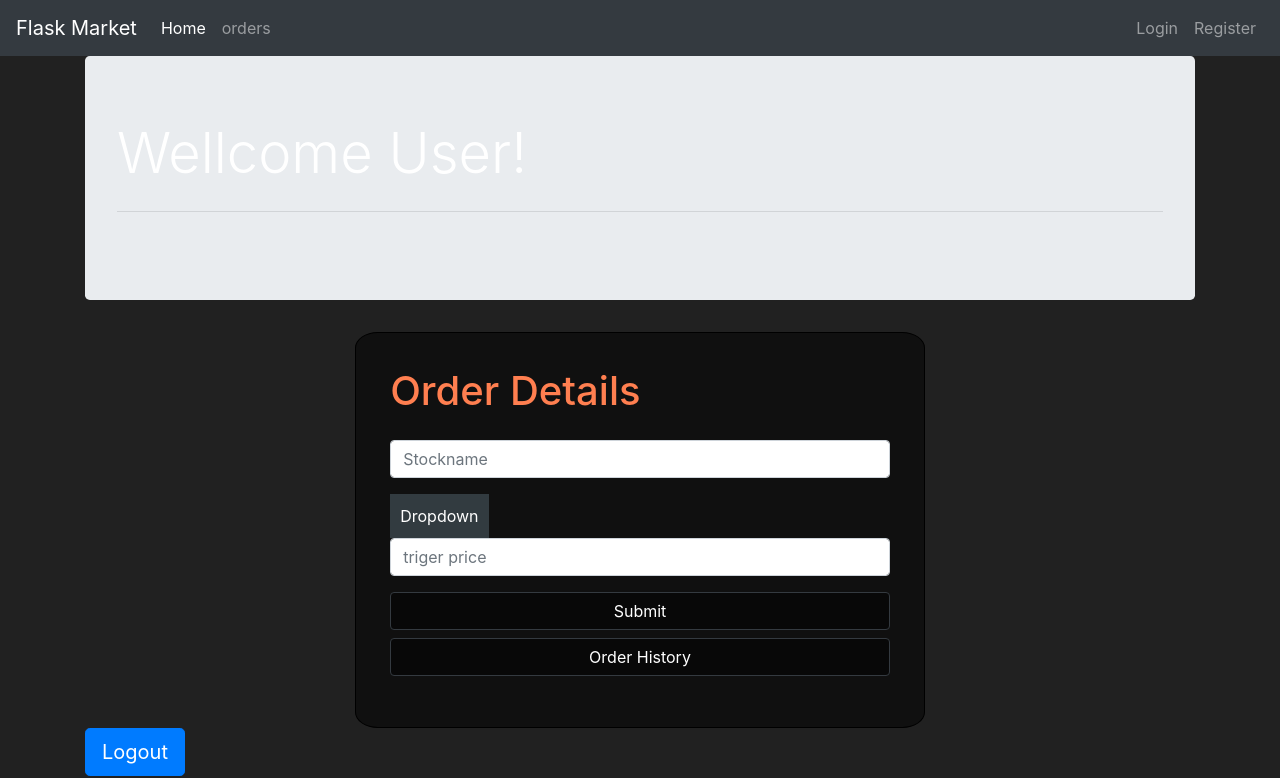
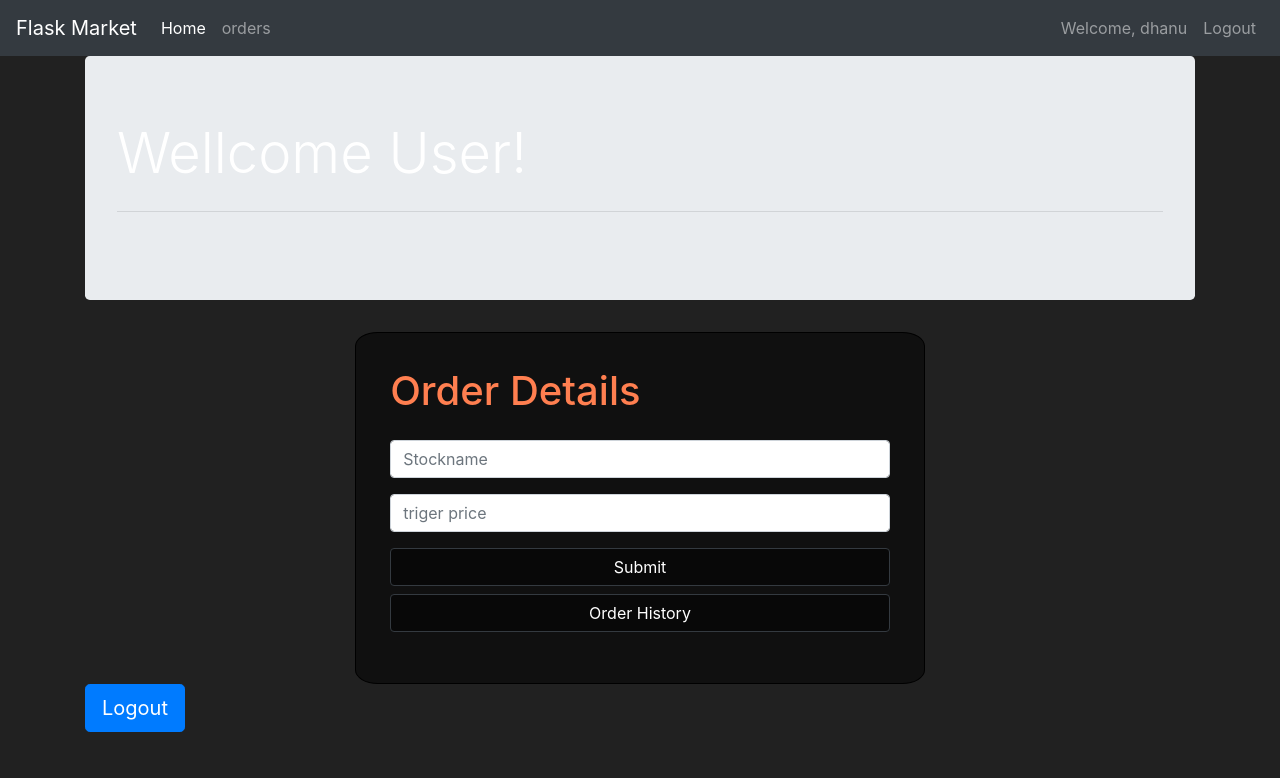
Before and after one commit to Dhanu-shetty/flaskwebtest, a Flask app: page / in a window 1280 px wide. Shown: the top 778 px of the page. Run offline with Flask 2, Linux system fonts and the light colour scheme; the first user in the database is signed in; some libraries are stand-ins or nearby versions.

Commit message:
bug fix session handlingn

```diff
--- a/market/__init__.py
+++ b/market/__init__.py
@@ -9,4 +9,6 @@ app.config['SECRET_KEY'] = '123456789'
 db = SQLAlchemy(app)
 bcrypt = Bcrypt(app)
 login_manager = LoginManager(app)
+login_manager.login_view = "login_page"
+login_manager.login_message_category = "info"
 from market import routes
--- a/market/models.py
+++ b/market/models.py
@@ -7,7 +7,7 @@ def load_user(user_id):
     return User.query.get(int(user_id))
 
 
-class User(db.Model):
+class User(db.Model,UserMixin):
     id = db.Column(db.Integer(), primary_key=True)
     username = db.Column(db.String(length=30), nullable=False, unique=True)
     email_address = db.Column(db.String(length=50), nullable=False, unique=True)
@@ -24,12 +24,7 @@ class User(db.Model):
         self.password_hash = bcrypt.generate_password_hash(plain_text_password).decode('utf-8')
 
     def check_password_correction(self, attempted_password):
-        retunrn_value = True
-        if self.password_hash == attempted_password:
-            retunrn_value = True
-        else:
-            retunrn_value = False
-        return retunrn_value
+        return bcrypt.check_password_hash(self.password_hash, attempted_password)
 
 
 class Item(db.Model):
--- a/market/routes.py
+++ b/market/routes.py
@@ -3,7 +3,7 @@ from flask import render_template, redirect, url_for, flash
 from market.models import Item, User
 from market.forms import RegisterForm, LoginForm
 from market import db
-from flask_login import login_user
+from flask_login import login_user, logout_user, login_required
 
 def flash_errors(form):
     """Flashes form errors"""
@@ -16,10 +16,12 @@ def flash_errors(form):
 
 @app.route("/")
 @app.route("/home")
+@login_required
 def home_page():
     return render_template("home.html")
 
 @app.route("/order")
+@login_required
 def order_page():
     items = Item.query.all()
     return render_template("order.html",items =items)
@@ -32,9 +34,11 @@ def register_page():
     if form.validate_on_submit():
         user_to_create = User(username=form.username.data,
                               email_address=form.email_address.data,
-                              password_hash=form.password1.data)
+                              password=form.password1.data)
         db.session.add(user_to_create)
         db.session.commit()
+        login_user(user_to_create)
+        flash("Account created successfully! You are now logged in as {user_to_create.username}", category='success')
         return redirect(url_for('order_page'))
     else:
         flash_errors(form)
@@ -48,8 +52,8 @@ def login_page():
     form = LoginForm()
     if form.validate_on_submit():
         attempted_user = User.query.filter_by(username=form.username.data).first()
-        if attempted_user.check_password_correction(attempted_password=form.password.data):
-             #login_user(attempted_user)
+        if attempted_user and attempted_user.check_password_correction(attempted_password=form.password.data):
+             login_user(attempted_user)
              flash('Success! You are logged in as: ')
              flash(attempted_user.username, category='success')
              #flash(form.password.data, category='success')
@@ -59,3 +63,12 @@ def login_page():
              flash('Username and password are not match! Please try again', category='danger')
 
     return render_template('login.html', form=form)
+
+
+
+
+@app.route('/logout')
+def logout_page():
+    logout_user()
+    flash("You have been logged out!", category='info')
+    return redirect(url_for("home_page"))
--- a/market/templates/home.html
+++ b/market/templates/home.html
@@ -17,44 +17,6 @@
 .mybtn{
  background: rgba(0,0,0,0.5);
 }
-
-.final__dropdown{
-  position: relative;
-  z-index: 10;
-  display: inline-block;
-}
-  .final__dropdown__hover{
-    display: inline-block;
-    padding: 10px;
-    background-color:#323b40;
-    color: #ffffff;
-    border:0 solid #323b40;
-    cursor: pointer;
-  }
-  .final__dropdown__hover:hover{background-color: #222222;}
-  .final__dropdown__menu{
-    position: absolute;
-    display: none;
-    top: 100%;
-    left: 0;
-    min-width: 200px;
-    background-color: #ffffff;
-    color: #323b40;
-    box-shadow: 0 3px 2px rgba(0,0,0,0.3);
-  }
-  .final__dropdown:hover .final__dropdown__menu{display: block;}
-    .final__dropdown__menu a{
-      display: block;
-      padding: 10px;
-      text-decoration: none;
-      border-width: 0;
-      border-top: 1px solid #e0e0e0;
-    }
-    .final__dropdown__menu a:hover{
-      background-color:#f0f0f0;
-      color: #323b40;
-    }
-
 </style>
 <div class="container">
     <div class="jumbotron">
@@ -69,17 +31,6 @@
             <div class="form-group">
                 <input type="text" name="Stockname" placeholder="Stockname" class="form-control">
             </div>
-
-
-            <div class="final__dropdown">
-              <button class="final__dropdown__hover">Dropdown</button>
-              <div class="final__dropdown__menu">
-                <a href="#"> > </a>
-                <a href="#"> < </a>
-                <a href="#"> = </a>
-              </div>
-            </div>
-
              <div class="form-group">
                 <input type="int" name="triger price" placeholder="triger price" class="form-control">
             </div>
--- a/market/templates/layout.html
+++ b/market/templates/layout.html
@@ -37,7 +37,7 @@
                       <a class="nav-link">Welcome, {{ current_user.username }}</a>
                   </li>
                   <li class="nav-item">
-                      <a class="nav-link" href="#">Logout</a>
+                      <a class="nav-link" href="{{ url_for('logout_page') }}">Logout</a>
                   </li>
               </ul>
             {% else %}
```
Also changed, not shown: other parts of market/templates/home.html (+5 -1 lines), market/templates/register.html (+9 -0 lines), market/market.db, 3 other files.
